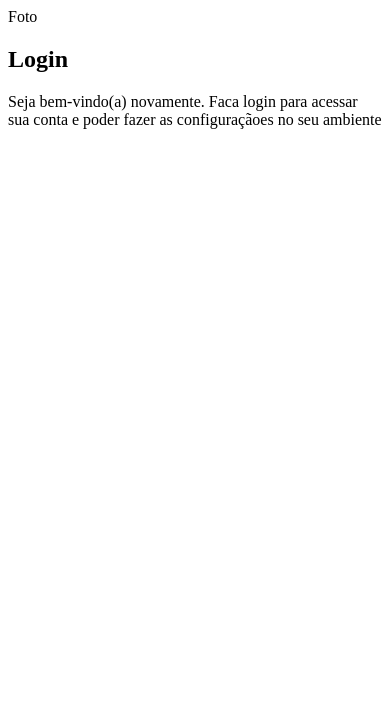
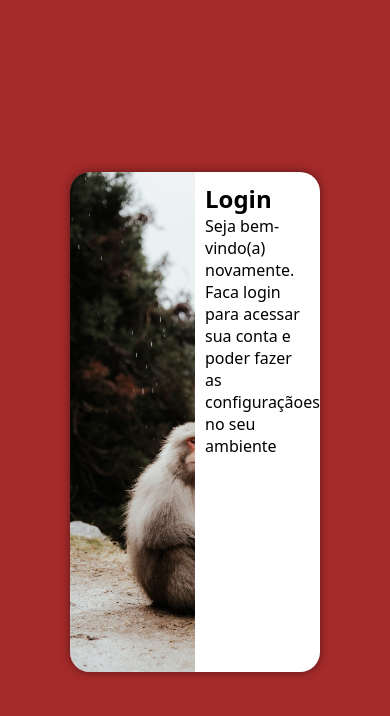
Before and after one commit to Gilmapro/projeto-login, a plain HTML site: page index.html in a window 390 px wide. Drawn offline with Linux system fonts and the light colour scheme.

Commit message:
media query

```diff
--- a/estilo/style.css
+++ b/estilo/style.css
@@ -5,3 +5,53 @@ paleta de cores
 verde: #49a09d
 lilas: #5f2c82
 */
+
+* {
+    font-family: system-ui, -apple-system, BlinkMacSystemFont, 'Segoe UI', Roboto, Oxygen, Ubuntu, Cantarell, 'Open Sans', 'Helvetica Neue', sans-serif;
+    padding: 0px;
+    margin: 0px;
+    box-sizing: border-box;
+}
+
+body, html {
+    background-color: brown;
+    height: 100vh;
+    width: 100vw;
+}
+
+main {
+    position: relative;
+    height: 100vh;
+    width: 100vw;
+}
+
+section#login {
+    position: absolute;
+    top: 50%;
+    left: 50%;
+    transform: translate(-50%, -50%);
+    overflow: hidden;
+
+    background-color: white;
+    width: 250px;
+    height: 500px;
+    border-radius: 20px;
+    box-shadow: 0px 0px 10px rgb(0, 0, 0, 0.450);
+
+    transition: width .3s, height .3s;
+    transition-timing-function: ease;
+
+}
+
+section#login > div#imagem {
+    display: block;
+    background: brown url(../imagens/img.jpg) no-repeat;
+    background-size: cover;
+    background-position: left bottom;
+    height: 200px;
+}
+
+section#login > div#formulario {
+    display: block;
+    padding: 10px;
+}
--- a/index.html
+++ b/index.html
@@ -5,12 +5,13 @@
     <meta name="viewport" content="width=device-width, initial-scale=1.0">
     <title>Login</title>
     <link rel="stylesheet" href="estilo/style.css">
+    <link rel="stylesheet" href="media-query.css">
 </head>
 <body>
     <main>
         <section id="login">
             <div id="imagem">
-                Foto
+
             </div>
             <div id="formulario">
                 <h1>Login</h1>
--- /dev/null
+++ b/media-query.css
@@ -0,0 +1,45 @@
+@charset "UTF-8";
+
+@media screen and (min-width: 768px) and (max-width: 992px) {
+
+    body {
+        background-image:  linear-gradient(to top, brown, rgb(237, 182, 182));
+    }
+    section#login {
+        width: 80vw;
+    }
+
+}
+
+section#login > div#imagem {
+    float: left;
+    width: 30%;
+    height: 100%;
+}
+
+section#login > div#formulario {
+    float: right;
+    width: 70%;
+}
+
+@media screen and (min-width: 992px) {
+    body {
+        background-image:  linear-gradient(to top, brown, rgb(237, 182, 182));
+    }
+    section#login {
+        width: 950px;
+    }
+
+}
+
+section#login > div#imagem {
+    float: left;
+    width: 50%;
+    height: 100%;
+}
+
+section#login > div#formulario {
+    float: right;
+    width: 50%;
+
+}
```
Also changed, not shown: 1 other file.
